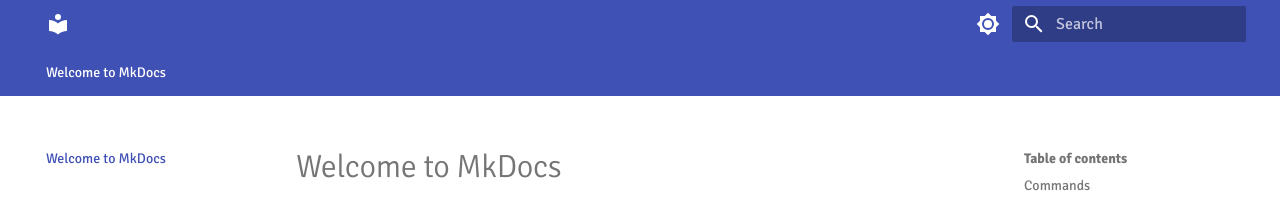
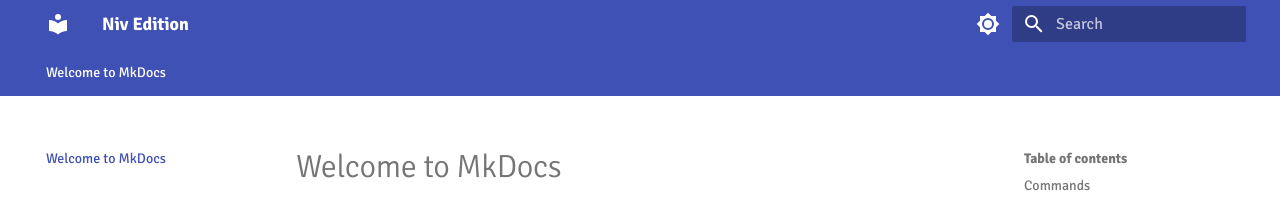
Before and after one commit to Novalmauge/Niv_Edition, an MkDocs documentation site: the page built from docs/index.md, in a window 1280 px wide. Shown: the top 204 px of the page. Built offline with MkDocs 1.6.1 and Material for MkDocs 9.7.7, drawn with Linux system fonts in a browser that asks for light colours.

Commit message:
Restoring missing site_name

```diff
--- a/mkdocs.yml
+++ b/mkdocs.yml
@@ -1,3 +1,13 @@
+site_name: Niv Edition
+
+theme:
+  name: material
+
+  font:
+    text: Signika
+    code: Roboto Mono
+# ... the rest of your settings
+
 theme:
   name: material
 
```
